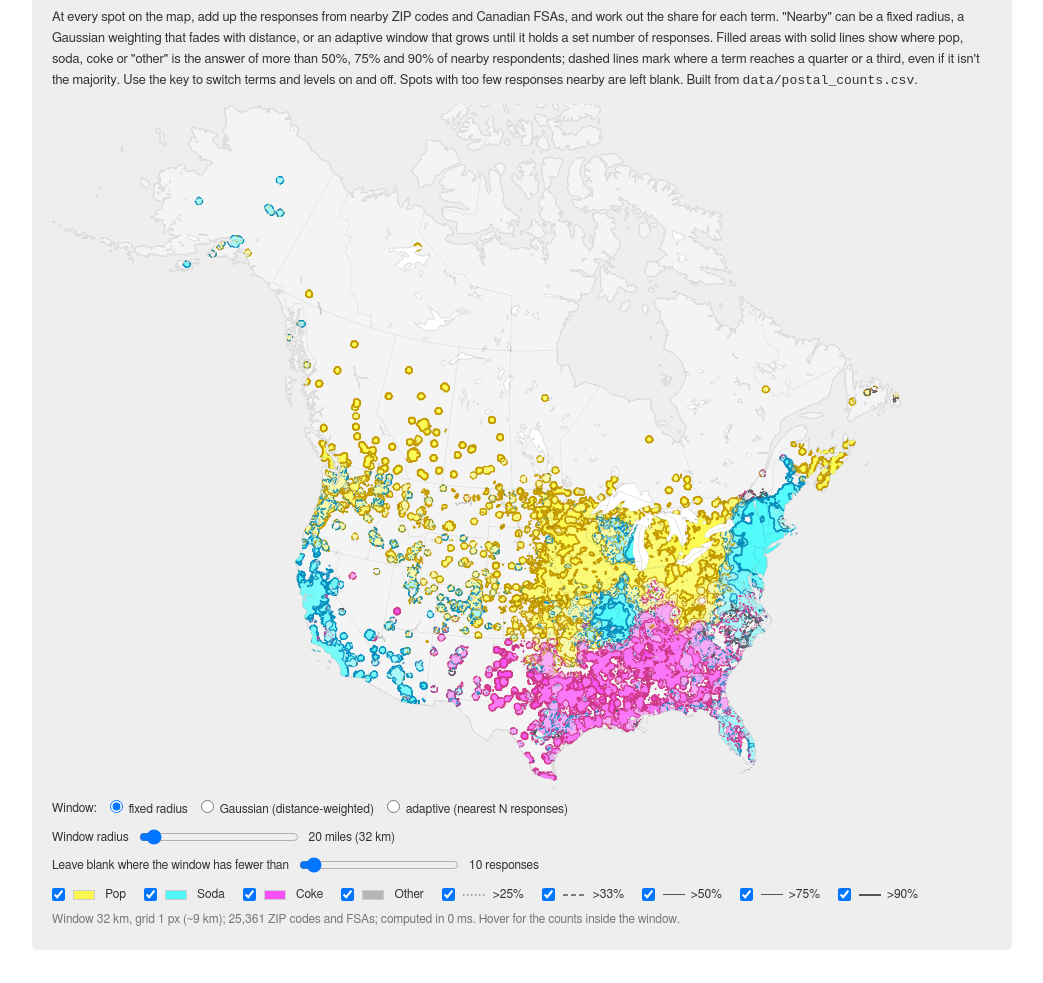
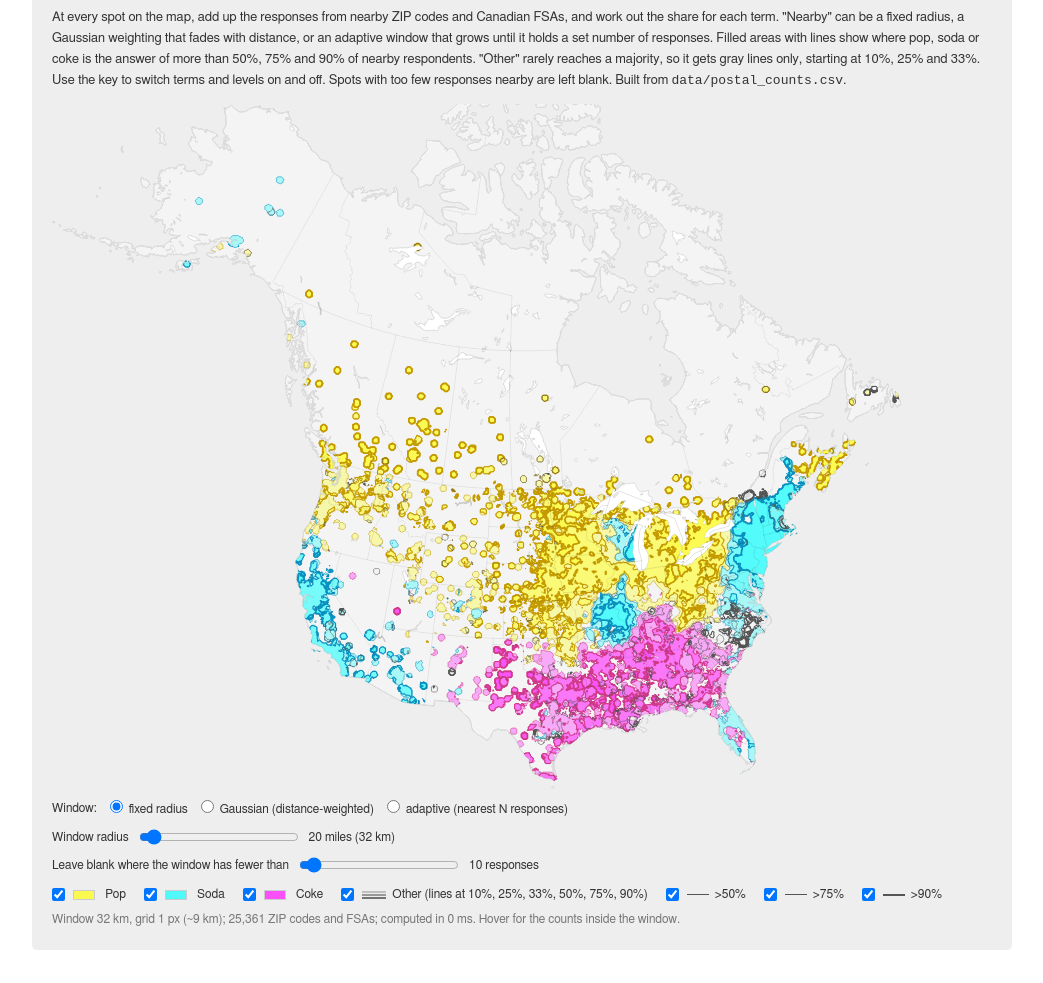
Before and after one commit to almccon/popvssoda, a plain HTML site: page experiments/isoglosses.html in a window 1280 px wide. Shown: the part 96-1079 px from the top of the page, without its empty margins (118-1161 px from the left). Drawn offline with Linux system fonts and the light colour scheme.

Commit message:
Isoglosses: gray 10/25/33% lines for "other", adaptive window up to 1000 mi
Drop the 25/33% options for pop, soda and coke. "Other" is now drawn as
gray lines only, at 10, 25 and 33% plus the majority levels.

Co-Authored-By: Claude Opus 5.5 <noreply@anthropic.com>
Claude-Session: https://claude.ai/code/session_01JpWq1jKXNV9syim92nfxii

```diff
--- a/experiments/isoglosses.html
+++ b/experiments/isoglosses.html
@@ -37,10 +37,10 @@
 			Canadian FSAs, and work out the share for each term. "Nearby" can be a fixed
 			radius, a Gaussian weighting that fades with distance, or an adaptive window
 			that grows until it holds a set number of responses. Filled
-			areas with solid lines show where pop, soda, coke or "other" is the answer of
-			more than 50%, 75% and 90% of nearby respondents; dashed lines mark where a
-			term reaches a quarter or a third, even if it isn't the majority. Use the
-			key to switch terms and levels on and off. Spots with too few responses nearby
+			areas with lines show where pop, soda or coke is the answer of more than
+			50%, 75% and 90% of nearby respondents. "Other" rarely reaches a majority, so
+			it gets gray lines only, starting at 10%, 25% and 33%. Use the key to switch
+			terms and levels on and off. Spots with too few responses nearby
 			are left blank. Built from <code>data/postal_counts.csv</code>.
 		</p>
 		<div class="chart" id="chart">
--- a/experiments/isoglosses.js
+++ b/experiments/isoglosses.js
@@ -2,7 +2,8 @@
 //
 // For every cell of a grid laid over the map, gather the responses "near"
 // that cell and work out each term's share; then contour those shares at
-// 50 / 75 / 90%. Three ways of deciding what "near" means:
+// 50 / 75 / 90% (and, for "other", which rarely reaches a majority, also at
+// 10 / 25 / 33%). Three ways of deciding what "near" means:
 //
 //   fixed     every response within a fixed radius counts equally
 //   gaussian  every response counts, weighted by a Gaussian of its distance
@@ -18,20 +19,21 @@
 	const KM_PER_MILE = 1.609344;
 	const EARTH_KM = 6371;
 	const NA_IDS = ["840", "124"]; // USA, Canada in world-atlas
-	// Majority levels get filled bands and solid lines. Minority levels (a
-	// quarter / a third of nearby respondents) are dashed lines only, since
-	// they overlap other terms' areas.
-	const FILLED_LEVELS = [0.5, 0.75, 0.9];
-	const DASHED_LEVELS = [0.25, 1 / 3];
-	const LEVELS = [...DASHED_LEVELS, ...FILLED_LEVELS];
+	// Pop, soda and coke get filled bands and lines at the majority levels.
+	// "Other" rarely reaches a majority, so it is drawn as gray lines only,
+	// starting much lower; its 10 / 25 / 33% lines always show with it.
+	const LEVELS = [0.5, 0.75, 0.9];
+	const OTHER_MINOR_LEVELS = [0.1, 0.25, 1 / 3];
+	const OTHER_LEVELS = [...OTHER_MINOR_LEVELS, ...LEVELS];
 	const TERMS = ["pop", "soda", "coke", "other"];
 	// Pure CMY for the fills (multiplied together like inks) and a neutral gray
 	// for "other"; darker relatives from common.js for the lines.
 	const FILL = { pop: "#ffff00", soda: "#00ffff", coke: "#ff00ff", other: "#9a9a9a" };
 	const LINE = window.PVS.COLOR;
 	const BAND_OPACITY = 0.3; // nested bands stack: ~30% / 51% / 66%
-	const LINE_WIDTH = { 0.25: 1, [1 / 3]: 1.3, 0.5: 0.6, 0.75: 1.1, 0.9: 1.8 };
-	const DASH = { 0.25: "1.5 2.5", [1 / 3]: "5 3" };
+	const LINE_WIDTH = { 0.5: 0.6, 0.75: 1.1, 0.9: 1.8 };
+	const OTHER_LINE_WIDTH = { 0.1: 0.6, 0.25: 1.1, [1 / 3]: 1.6, 0.5: 2.1, 0.75: 2.6, 0.9: 3.1 };
+	const isMinor = (level) => OTHER_MINOR_LEVELS.includes(level);
 	const levelLabel = (l) => `${Math.round(l * 100)}%`;
 
 	// Per-method slider wording, ranges ([min, max, step]) and defaults, applied
@@ -46,7 +48,7 @@
 			minLabel: "Leave blank where the weighted count is below", minRange: [1, 200, 1], min: 10,
 		},
 		adaptive: {
-			radiusLabel: "Largest window allowed", radiusRange: [25, 750, 25], radius: 300,
+			radiusLabel: "Largest window allowed", radiusRange: [25, 1000, 25], radius: 300,
 			minLabel: "Grow each window until it holds", minRange: [25, 3000, 25], min: 500,
 		},
 	};
@@ -83,18 +85,19 @@
 	};
 
 	// Key doubles as the visibility toggles.
+	const otherSample = `<svg width="24" height="10">${OTHER_MINOR_LEVELS.map((l, i) =>
+		`<line x1="0" x2="24" y1="${2 + i * 3}" y2="${2 + i * 3}" stroke="${LINE.other}" stroke-width="${OTHER_LINE_WIDTH[l]}"/>`).join("")}</svg>`;
 	document.getElementById("key").innerHTML =
-		TERMS.map((t) =>
-			`<label class="key-item"><input type="checkbox" data-term="${t}" checked>` +
-			`<span class="swatch" style="background:${FILL[t]};opacity:0.66"></span>${LABEL[t]}</label>`
+		TERMS.map((t) => t === "other"
+			? `<label class="key-item"><input type="checkbox" data-term="other" checked>${otherSample}` +
+				`Other (lines at ${OTHER_LEVELS.map(levelLabel).join(", ")})</label>`
+			: `<label class="key-item"><input type="checkbox" data-term="${t}" checked>` +
+				`<span class="swatch" style="background:${FILL[t]};opacity:0.66"></span>${LABEL[t]}</label>`
 		).join("") +
-		LEVELS.map((l) => {
-			const dashed = DASH[l] !== undefined;
-			const sample = dashed
-				? `<svg width="24" height="6"><line x1="0" y1="3" x2="24" y2="3" stroke="#555" stroke-width="${LINE_WIDTH[l]}" stroke-dasharray="${DASH[l]}"/></svg>`
-				: `<span class="line-sample" style="border-top-width:${LINE_WIDTH[l] + 0.4}px"></span>`;
-			return `<label class="key-item"><input type="checkbox" data-level="${l}" checked>${sample}&gt;${levelLabel(l)}</label>`;
-		}).join("");
+		LEVELS.map((l) =>
+			`<label class="key-item"><input type="checkbox" data-level="${l}" checked>` +
+			`<span class="line-sample" style="border-top-width:${LINE_WIDTH[l] + 0.4}px"></span>&gt;${levelLabel(l)}</label>`
+		).join("");
 	const keyBoxes = document.querySelectorAll("#key input[type=checkbox]");
 
 	Promise.all([
@@ -280,8 +283,9 @@
 				if (el.dataset.term) termOn[el.dataset.term] = el.checked;
 				else levelOn[el.dataset.level] = el.checked;
 			});
-			const shown = layers.filter((d) => termOn[d.term] && levelOn[d.level]);
-			bands.selectAll("path").data(shown.filter((d) => DASH[d.level] === undefined)).join("path")
+			// The level boxes cover 50 / 75 / 90%; other's lower lines go with "Other".
+			const shown = layers.filter((d) => termOn[d.term] && (isMinor(d.level) || levelOn[d.level]));
+			bands.selectAll("path").data(shown.filter((d) => d.term !== "other")).join("path")
 				.attr("class", "iso-band")
 				.attr("fill", (d) => FILL[d.term])
 				.attr("fill-opacity", BAND_OPACITY)
@@ -289,12 +293,12 @@
 			lines.selectAll("path").data(shown).join("path")
 				.attr("class", "iso-line")
 				.attr("stroke", (d) => LINE[d.term])
-				.attr("stroke-width", (d) => LINE_WIDTH[d.level])
-				.attr("stroke-dasharray", (d) => DASH[d.level] ?? null)
+				.attr("stroke-width", (d) => (d.term === "other" ? OTHER_LINE_WIDTH : LINE_WIDTH)[d.level])
 				.attr("d", (d) => d.d);
 		}
 		keyBoxes.forEach((el) => el.addEventListener("change", render));
 		const contours = d3.contours().thresholds(LEVELS);
+		const otherContours = d3.contours().thresholds(OTHER_LEVELS);
 
 		function redraw() {
 			const t0 = performance.now();
@@ -311,6 +315,7 @@
 			const shares = new Float64Array(n);
 			layers = [];
 			contours.size([grid.w, grid.h]);
+			otherContours.size([grid.w, grid.h]);
 			const gridPath = d3.geoPath(d3.geoIdentity().scale(grid.step));
 			for (const term of TERMS) {
 				const g = grid[term];
@@ -318,7 +323,7 @@
 					const t = grid.total[i];
 					shares[i] = t >= threshold ? g[i] / t : -1; // too few responses: below every level
 				}
-				for (const c of contours(shares)) {
+				for (const c of (term === "other" ? otherContours : contours)(shares)) {
 					if (c.coordinates.length) layers.push({ term, level: c.value, d: gridPath(c) });
 				}
 			}
```
